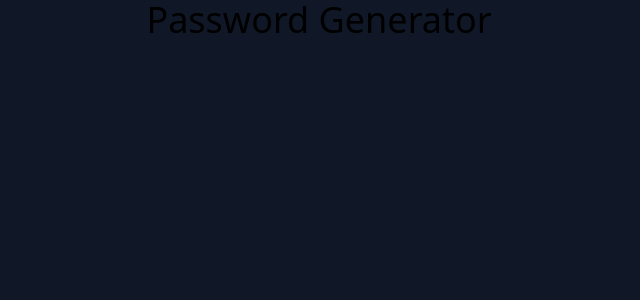
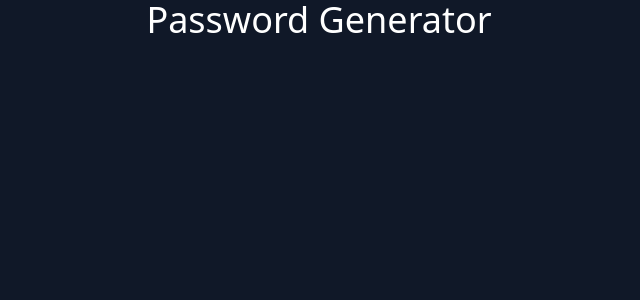
Before and after one commit to itspriyambhattacharya/react_password_generator_project, a React (Vite) app: page / in a window 1280 px wide. Shown: the top 300 px of the page, without its empty margins (321-961 px from the left). Built offline with nearby package versions, Linux system fonts and the light colour scheme.

Commit message:
Wrap Password Generator heading in a styled header component

```diff
--- a/src/App.jsx
+++ b/src/App.jsx
@@ -7,7 +7,9 @@ function App() {
 
   return (
     <>
-      <h1 className="text-4xl text-center">Password Generator</h1>
+      <header className="text-white">
+        <h1 className="text-2xl lg:text-4xl text-center">Password Generator</h1>
+      </header>
     </>
   );
 }
```
